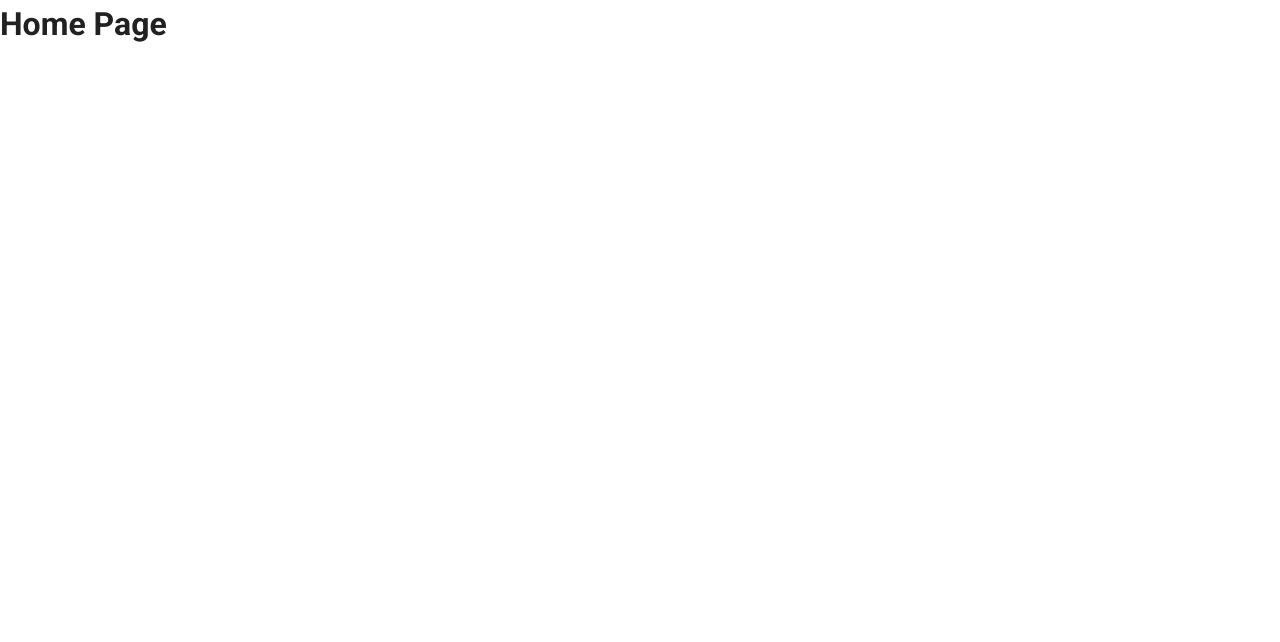
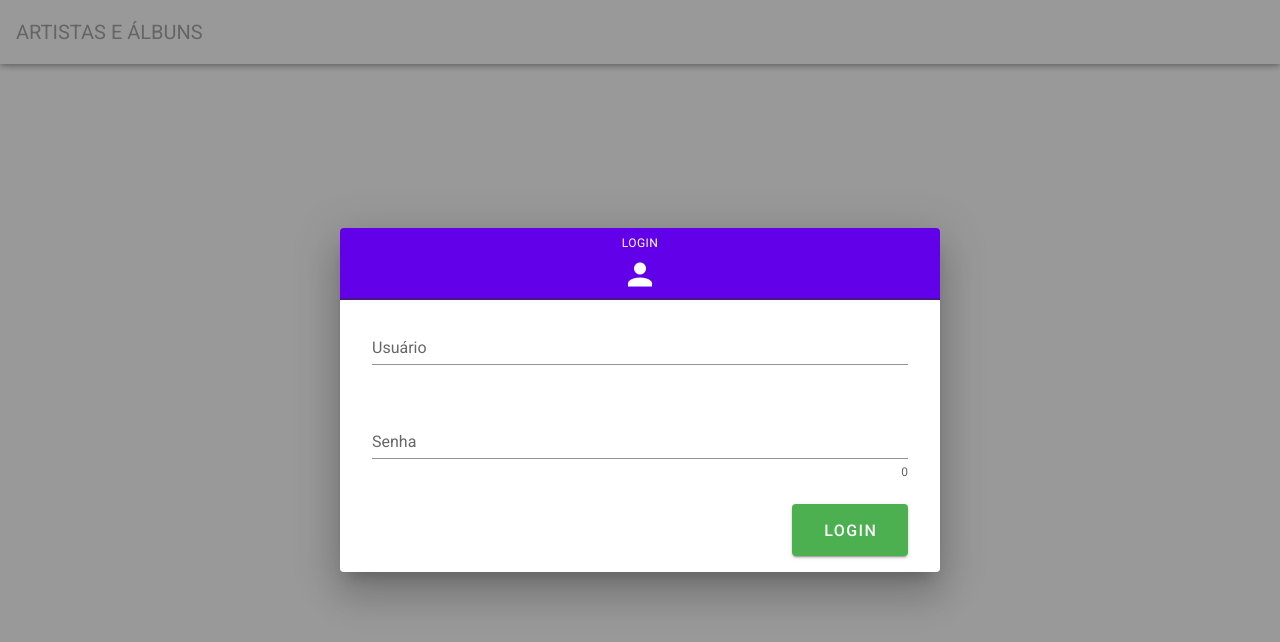
Before and after one commit to lucaspesilva/artistas-e-albuns-front, a Vue app: page / in a window 1280 px wide. Shown: the top 642 px of the page. Built offline with nearby package versions, Linux system fonts and the light colour scheme.

Commit message:
Prototipada a tela de login

```diff
--- a/package.json
+++ b/package.json
@@ -21,7 +21,7 @@
     "babel-eslint": "^10.1.0",
     "eslint": "^6.7.2",
     "eslint-plugin-vue": "^6.2.2",
-    "sass": "^1.32.0",
+    "sass": "^1.32.6",
     "sass-loader": "^10.0.0",
     "vue-cli-plugin-vuetify": "~2.1.0",
     "vue-template-compiler": "^2.6.11",
--- a/src/App.vue
+++ b/src/App.vue
@@ -1,18 +1,18 @@
 <template>
   <v-app>
-
-    <v-main>
+    <Navbar />
+    <v-main class="ma-5">
       <router-view>
-
       </router-view>
     </v-main>
   </v-app>
 </template>
 
 <script>
+import Navbar from '@/components/Navbar'
 export default {
   name: 'App',
-
+  components: { Navbar },
   data: () => ({
     //
   }),
--- /dev/null
+++ b/src/components/Navbar.vue
@@ -0,0 +1,14 @@
+<template>
+    <nav>
+        <v-toolbar>
+            <v-toolbar-title class="text-uppercase grey--text">
+                <span>Artistas e Álbuns</span>
+            </v-toolbar-title>
+        </v-toolbar>
+    </nav>
+</template>
+<script>
+export default {
+
+}
+</script>
--- a/src/plugins/vuetify.js
+++ b/src/plugins/vuetify.js
@@ -4,4 +4,7 @@ import Vuetify from 'vuetify/lib/framework';
 Vue.use(Vuetify);
 
 export default new Vuetify({
-});
+    icons: {
+      iconfont: 'mdi',
+    },
+  });
--- a/src/router/index.js
+++ b/src/router/index.js
@@ -1,22 +1,20 @@
 import Vue from 'vue'
 import VueRouter from 'vue-router'
 import Home from '../views/Home.vue'
+import Login from '../views/Login.vue'
 
 Vue.use(VueRouter)
 
 const routes = [
   {
-    path: '/',
+    path: '/home',
     name: 'Home',
     component: Home
   },
   {
-    path: '/about',
-    name: 'About',
-    // route level code-splitting
-    // this generates a separate chunk (about.[hash].js) for this route
-    // which is lazy-loaded when the route is visited.
-    component: () => import(/* webpackChunkName: "about" */ '../views/About.vue')
+    path: '/',
+    name: 'Login',
+    component: Login
   }
 ]
 
--- a/src/views/About.vue
+++ /dev/null
@@ -1,5 +0,0 @@
-<template>
-  <div class="about">
-    <h1>This is an about page</h1>
-  </div>
-</template>
--- a/src/views/Home.vue
+++ b/src/views/Home.vue
@@ -1,11 +1,44 @@
 <template>
-  <div class="home">
-    <h1>Home Page</h1>
+  <div>
+    <v-container class="my-5">
+
+      <v-layout row justify-start class="mb-3">
+          <v-btn small text color="grey">
+            <v-icon small left>mdi-folder</v-icon>
+            <span class="caption text-lowercase">By project name</span>
+          </v-btn>
+      </v-layout>
+
+      <v-card flat v-for="project in projects" :key="project.title">
+        <v-layout row wrap :class="`pa-3 project ${project.status}`">
+          <v-flex xs12 md6>
+            <div class="caption grey--text">Project title</div>
+            <div>{{ project.title }}</div>
+          </v-flex>
+          <v-flex xs6 sm4 md2>
+            <div class="caption grey--text">Person</div>
+            <div>{{ project.person }}</div>
+          </v-flex>
+          <v-flex xs6 sm4 md2>
+            <div class="caption grey--text">Due by</div>
+            <div>{{ project.due }}</div>
+          </v-flex>
+          <v-flex xs2 sm4 md2>
+            <div class="right">
+              <v-chip small :class="`${project.status} white--text my-2 caption`">{{ project.status }}</v-chip>
+            </div>
+          </v-flex>
+        </v-layout>
+        <v-divider></v-divider>
+      </v-card>
+
+    </v-container>
+
   </div>
 </template>
 
 <script>
-// @ is an alias to /src
+
 
 export default {
   name: 'Home',
--- /dev/null
+++ b/src/views/Login.vue
@@ -0,0 +1,74 @@
+<template>
+  <v-dialog v-model="dialog" persistent max-width="600px" min-width="360px">
+    <div>
+      <v-tabs background-color="deep-purple accent-4" icons-and-text dark grow>
+        <v-tabs-slider color="purple darken-4"></v-tabs-slider>
+        <v-tab>
+          <v-icon large>mdi-account</v-icon>
+          <div class="caption py-1">Login</div>
+        </v-tab>
+        <v-tab-item>
+          <v-card class="px-4">
+            <v-card-text>
+              <v-form ref="loginForm" v-model="valid" lazy-validation>
+                <v-row>
+                  <v-col cols="12">
+                    <v-text-field
+                      v-model="user"
+                      label="Usuário"
+                      :rules="[rules.required]"
+                    ></v-text-field>
+                  </v-col>
+                  <v-col cols="12">
+                    <v-text-field
+                      v-model="senha"
+                      :rules="[rules.required]"
+                      type="password"
+                      name="input-10-1"
+                      label="Senha"
+                      counter
+                    ></v-text-field>
+                  </v-col>
+                  <v-col class="d-flex" cols="12" sm="6" xsm="12"> </v-col>
+                  <v-spacer></v-spacer>
+                  <v-col class="d-flex" cols="12" sm="3" xsm="12" align-end>
+                    <v-btn
+                      x-large
+                      block
+                      :disabled="!valid"
+                      color="success"
+                      @click="logar"
+                    >
+                      Login
+                    </v-btn>
+                  </v-col>
+                </v-row>
+              </v-form>
+            </v-card-text>
+          </v-card>
+        </v-tab-item>
+      </v-tabs>
+    </div>
+  </v-dialog>
+</template>
+
+<script>
+export default {
+  methods: {
+    logar() {
+      if (this.$refs.loginForm.validate()) {
+        this.valid = false;
+      }
+    }
+  },
+  data: () => ({
+    dialog: true,
+    valid: false,
+    user: "",
+    senha: "",
+    rules: {
+      required: (value) => !!value || "Obrigatório.",
+    },
+  }),
+};
+</script>
```
